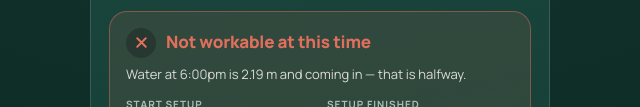
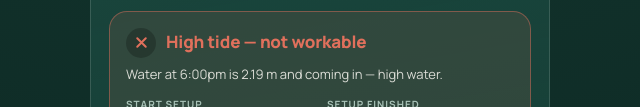
Before and after one commit to WingManEvil/eco-friendly-tide-checker, a plain HTML site: page index.html in a window 1280 px wide. Shown: the part 693-800 px from the top of the page, 320-960 px from the left. Drawn offline with nearby package versions, Linux system fonts and the light colour scheme.

Commit message:
Judge the tide against the event's own tide cycle, not the whole day; add crew-off margin rule

```diff
--- a/index.html
+++ b/index.html
@@ -369,36 +369,40 @@ function planEvent(day, hhmm, setupH, lenH, packH) {
   const prevHigh = [...highs].reverse().find(e => e.date <= start) || null;
   const nextHigh = highs.find(e => e.date > start) || null;
 
-  const dayEv = eventsFor(day);
-  const hs = dayEv.map(e => e.height);
-  const lo = hs.length ? Math.min(...hs) : 0;
-  const hi = hs.length ? Math.max(...hs) : 4;
-  const span = Math.max(0.2, hi - lo);
-  const fracAt = t => Math.max(0, Math.min(1, (valueAt(t) - lo) / span));
+  // Measure against the tide cycle the event actually sits in — the low that runs into the
+  // next high — not the whole day's range. On 12 Dec the morning high was 3.30 m, which made
+  // the evening's 2.75 m high look harmless. It is not: 2.55 m is 20 cm under the peak.
+  const cycleLow = [...around].reverse().find(e => e.type === "LOW" && (!nextHigh || e.date < nextHigh.date)) || null;
+  const loLevel = cycleLow ? cycleLow.height : (nextHigh ? Math.max(0, nextHigh.height - 2.5) : 0);
+  const cycleSpan = nextHigh ? Math.max(0.3, nextHigh.height - loLevel) : 2.5;
+  const rel = lvl => Math.max(0, Math.min(1, (lvl - loLevel) / cycleSpan));
 
   const levelStart = valueAt(start.getTime());
-  const fracStart = fracAt(start.getTime());
   const levelEnd = valueAt(end.getTime());
-  const fracEnd = fracAt(end.getTime());
   const levelPack = valueAt(fullEnd.getTime());
-  const fracPack = fracAt(fullEnd.getTime());
   const rising = valueAt(start.getTime() + 10 * 60000) > levelStart;
 
-  // his rule: high water = warning, low water = approved
-  const state = fracStart <= 0.35 ? "LOW" : fracStart >= 0.65 ? "HIGH" : "MID";
+  const relStart = rel(levelStart);
+  const relEnd = rel(levelEnd);
+  const relPack = rel(levelPack);
 
   const beachOpen = prevHigh ? new Date(prevHigh.date.getTime() + 15 * 60000) : null;
   const beachCloses = nextHigh ? nextHigh.date : null;
+  const crewGapMin = beachCloses ? (beachCloses - fullEnd) / 60000 : 9999;
+
+  // low water = approved, high water = warning (his rule)
+  const state = relStart <= 0.35 ? "LOW" : relStart <= 0.65 ? "MID" : "HIGH";
 
   const notes = [];
   let level = "good";
+  const worse = l => { if (l === "bad" || (l === "warn" && level === "good")) level = l; };
 
   if (state === "MID") {
-    level = "warn";
-    notes.push(`At ${clock(start)} the water is about halfway (${levelStart.toFixed(2)} m) — less beach than you would want.`);
+    worse("warn");
+    notes.push(`At ${clock(start)} the tide is already ${Math.round(relStart * 100)}% of the way up to high water — half the beach is gone.`);
   } else if (state === "HIGH") {
-    level = "bad";
-    notes.push(`At ${clock(start)} the water is near high (${levelStart.toFixed(2)} m). The sand you need will be under water.`);
+    worse("bad");
+    notes.push(`At ${clock(start)} the tide is ${Math.round(relStart * 100)}% of the way up to high water. The sand you need is under it.`);
   }
 
   const crewBlocked = beachOpen && needStart < beachOpen;
@@ -407,28 +411,42 @@ function planEvent(day, hhmm, setupH, lenH, packH) {
     notes.push(`Setup would have to start at ${clock(needStart)}, before the beach is open (${clock(beachOpen)}). Build later, or move the event later.`);
   }
 
-  // The crew is still on the beach after the guests leave — that is when the water catches people.
+  // The crew is still on the sand after the guests leave — that is when the water catches people.
   const waterReturns = beachCloses && fullEnd > beachCloses;
-  if (waterReturns) {
-    level = "bad";
-    notes.push(`The water comes back at ${clock(beachCloses)} — the crew would still be packing down until ${clock(fullEnd)}.`);
-  } else if (fracEnd >= 0.85) {
-    level = "bad";
-    notes.push(`By ${clock(end)} the water is back up to ${levelEnd.toFixed(2)} m — practically high tide, right where your guests are standing.`);
-  } else if (fracEnd >= 0.6) {
-    if (level === "good") level = "warn";
-    notes.push(`By ${clock(end)} the water is back up to ${levelEnd.toFixed(2)} m — the beach shrinks during your event.`);
+
+  if (!waterReturns && relEnd >= 0.85) {
+    worse("bad");
+    notes.push(`By ${clock(end)} the tide is ${Math.round(relEnd * 100)}% of the way to high water — the sea will be where the party is.`);
+  } else if (!waterReturns && relEnd >= 0.65) {
+    worse("warn");
+    notes.push(`By ${clock(end)} the tide is ${Math.round(relEnd * 100)}% of the way to high water — the beach gets tight.`);
   }
 
-  if (!waterReturns && fracPack >= 0.8) {
-    if (level !== "bad") level = "warn";
-    notes.push(`Packing down finishes at ${clock(fullEnd)} with the water at ${levelPack.toFixed(2)} m — last out, watch the kit.`);
+  if (waterReturns) {
+    worse("bad");
+    notes.push(`The water comes back at ${clock(beachCloses)} — the crew would still be packing down until ${clock(fullEnd)}.`);
+  } else if (crewGapMin < 20) {
+    worse("bad");
+    notes.push(`The crew gets off the beach at ${clock(fullEnd)}, only ${Math.round(crewGapMin)} minutes before the water returns at ${clock(beachCloses)}.`);
+  } else if (crewGapMin < 45) {
+    worse("warn");
+    notes.push(`The crew gets off at ${clock(fullEnd)}, ${Math.round(crewGapMin)} minutes before the water returns. Tight.`);
+  }
+
+  if (!waterReturns) {
+    // packing down is fast and forgiving — only flag it when the water is genuinely on you
+    if (relPack >= 0.92) {
+      worse("bad");
+      notes.push(`Packing ends with the tide ${Math.round(relPack * 100)}% of the way to high water — the kit would be in the sea.`);
+    } else if (relPack >= 0.82) {
+      worse("warn");
+      notes.push(`Packing ends with the tide ${Math.round(relPack * 100)}% of the way to high water — watch the kit.`);
+    }
   }
 
   // When should the crew actually start?
   let recStart = needStart;
   if (beachOpen && needStart < beachOpen) recStart = beachOpen;
-  else if (beachOpen && fracAt(needStart.getTime()) > 0.5) recStart = beachOpen;
   const recEnd = new Date(recStart.getTime() + setupH * HOUR);
 
   if (recEnd > start) {
@@ -459,7 +477,7 @@ function renderPlan() {
   const r = planEvent(day, pTime.value || "18:00", Number(pSetup.value), Number(pLen.value), Number(pPack.value));
   const icon = r.level === "good" ? ICON_OK : r.level === "warn" ? ICON_WARN : ICON_BAD;
   const tideWord = r.state === "LOW" ? "low" : r.state === "MID" ? "halfway" : "high";
-  const sub = `Water at ${clock(r.start)} is ${r.levelStart.toFixed(2)} m and ${r.rising ? "coming in" : "going out"} — that is ${tideWord}.`;
+  const sub = `Water at ${clock(r.start)} is ${r.levelStart.toFixed(2)} m and ${r.rising ? "coming in" : "going out"} — ${tideWord} water.`;
   const lowLine = (r.level !== "good" && r.nearestLow)
     ? `<li>The most beach is at low tide, <b>${clock(r.nearestLow.date)}</b>. If the client can move the time, start within two hours of that.</li>`
     : "";
```
Also changed, not shown: 1 other file.
